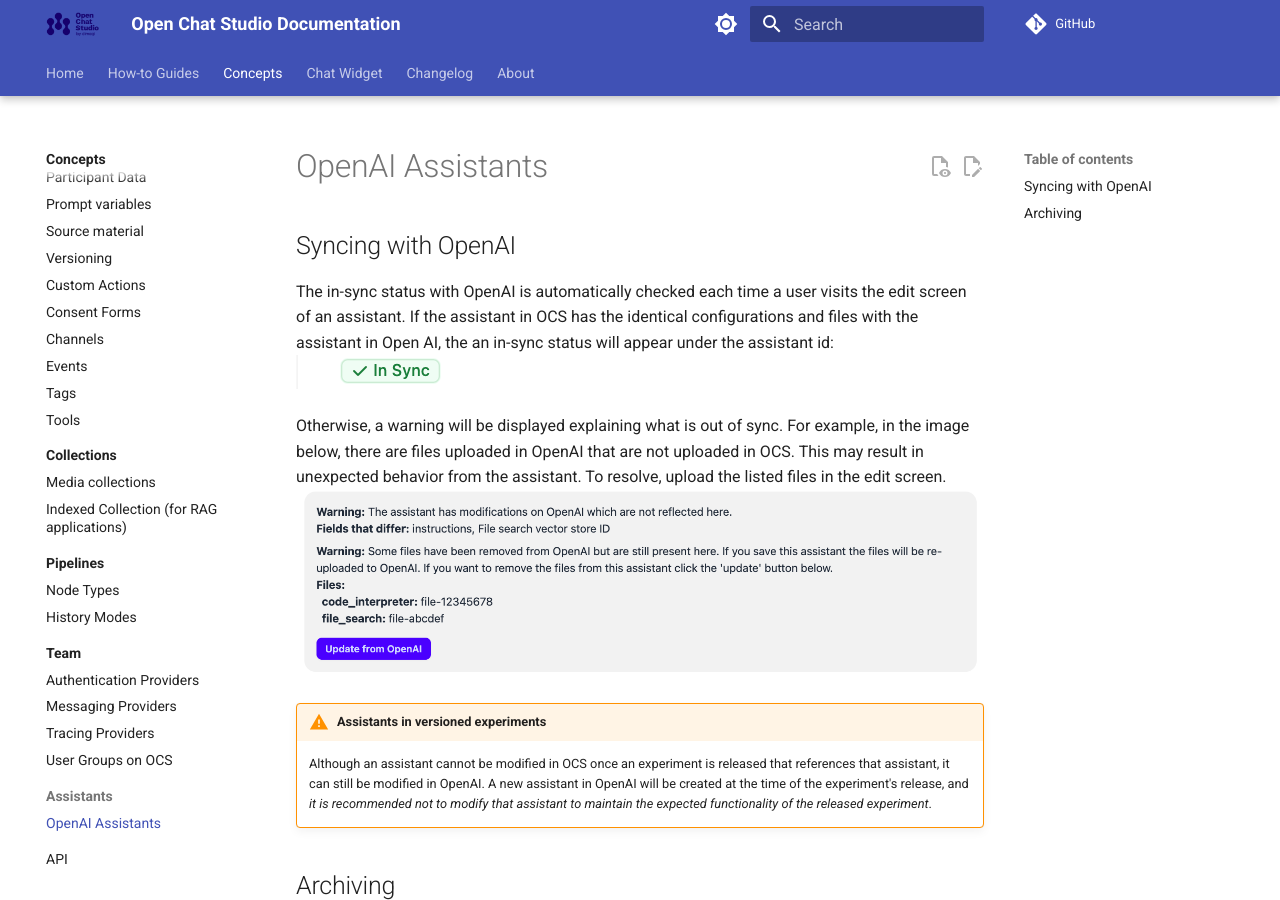
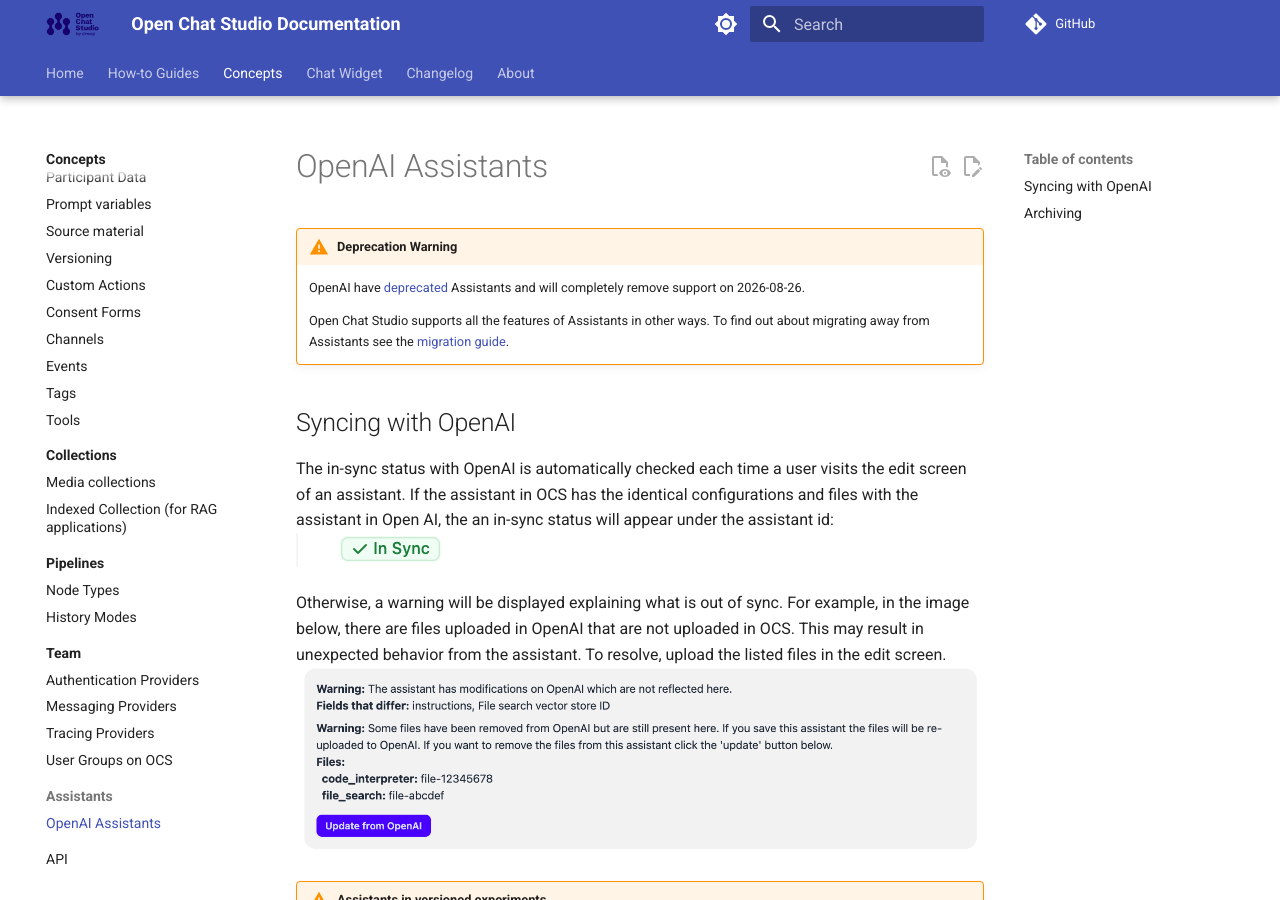
Before and after one commit to dimagi/open-chat-studio-docs, an MkDocs documentation site: the page built from docs/concepts/assistants.md, in a window 1280 px wide and 900 px high. Built offline with MkDocs 1.6.1 and Material for MkDocs 9.7.7, drawn with Linux system fonts in a browser that asks for light colours; a script that is not in the unit is left out; comment, search, counter and statistics services are not loaded.

Commit message:
link to migration guide from assistants page

```diff
--- a/docs/concepts/assistants.md
+++ b/docs/concepts/assistants.md
@@ -1,4 +1,10 @@
 # OpenAI Assistants
+
+!!! warning "Deprecation Warning"
+
+    OpenAI have [deprecated](https://platform.openai.com/docs/deprecations#2025-08-20-assistants-api) Assistants and will completely remove support on 2026-08-26.
+
+    Open Chat Studio supports all the features of Assistants in other ways. To find out about migrating away from Assistants see the [migration guide](../how-to/assistants_migration.md).
 
 ## Syncing with OpenAI
 The in-sync status with OpenAI is automatically checked each time a user visits the edit screen of an assistant. If the assistant in OCS has the identical configurations and files with the assistant in Open AI, the an in-sync status will appear under the assistant id:
```
